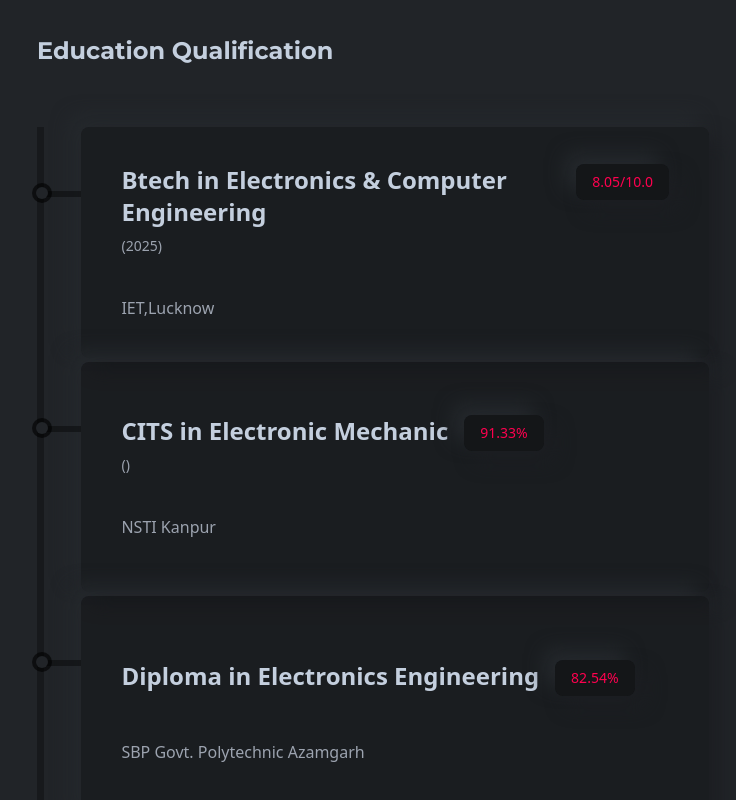
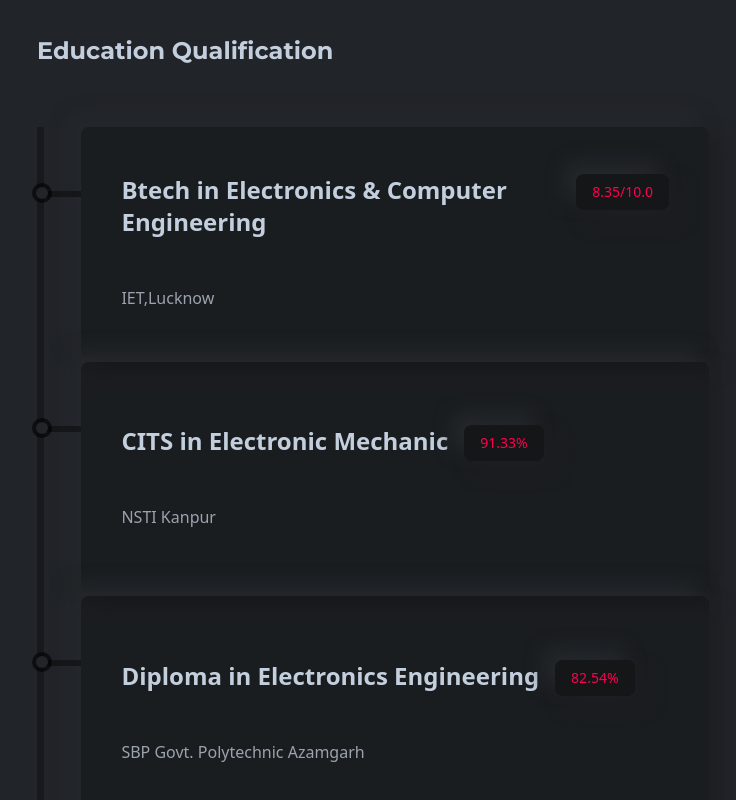
Before and after one commit to adityavish1/adityaportfolio, a React (Vite) app: page / in a window 1280 px wide. Shown: the part 2199-2999 px from the top of the page, without its empty margins (43-779 px from the left). Built offline with nearby package versions, Linux system fonts and the light colour scheme; a web font is replaced by a local one.

Commit message:
Update Education.jsx

```diff
--- a/src/components/resume/Education.jsx
+++ b/src/components/resume/Education.jsx
@@ -14,13 +14,13 @@ function Education() {
     <div className='mt-14 w-full mdl:w-4/5  lgl:w-3/5 h-[700px] border-l-[7px] border-l-black border-opacity-30 flex flex-col  gap-1'>
      <ResumeCard
       title="Btech in Electronics & Computer Engineering"
-      subTitle="(2025)"
-      result="8.05/10.0"
+      subTitle=""
+      result="8.35/10.0"
       des="IET,Lucknow "
       />
        <ResumeCard
       title="CITS in Electronic Mechanic"
-      subTitle="()"
+      subTitle=""
       result="91.33%"
       des="NSTI Kanpur"
       />
```
